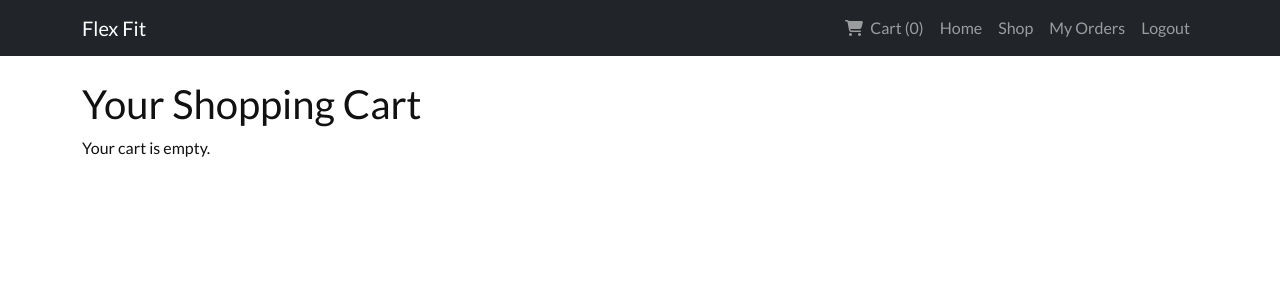
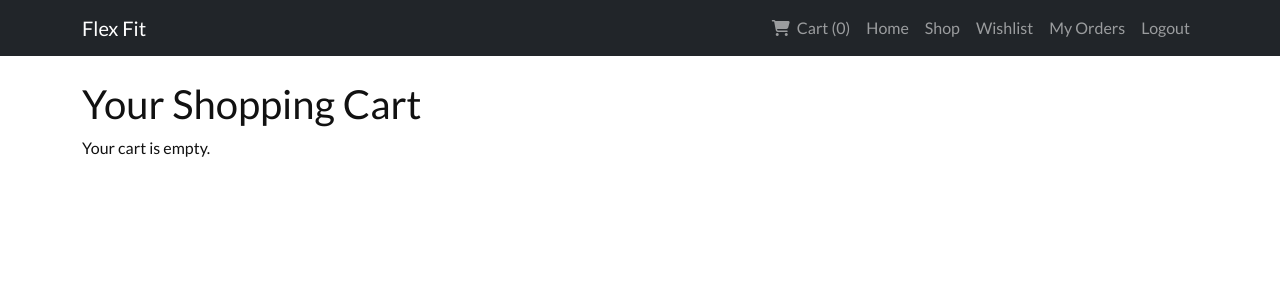
Before and after one commit to mariebernf/Flex_Fit_P4, a Django app: page /cart/ in a window 1280 px wide. Shown: the top 300 px of the page. Run offline with Django 5.2, Linux system fonts and the light colour scheme; the visitor is signed in with stand-in values (Sample User, id 1).

Commit message:
Add wishlist link to navbar for authenitcated users

```diff
--- a/templates/base.html
+++ b/templates/base.html
@@ -69,6 +69,11 @@
 
             {% if user.is_authenticated %}
                 <li class="nav-item">
+                    <a class="nav-link" href="{% url 'wishlist:wishlist' %}">
+                         Wishlist
+                    </a>
+                </li>
+                <li class="nav-item">
                     <a class="nav-link" href="{% url 'orders:order_history' %}">My Orders</a>
                 </li>
                 <li class="nav-item">
```
